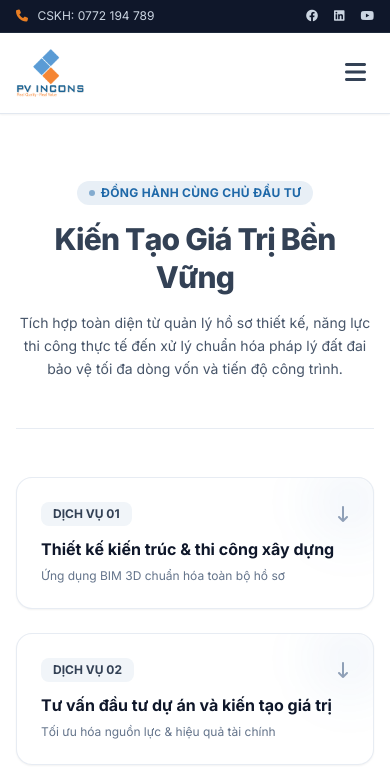
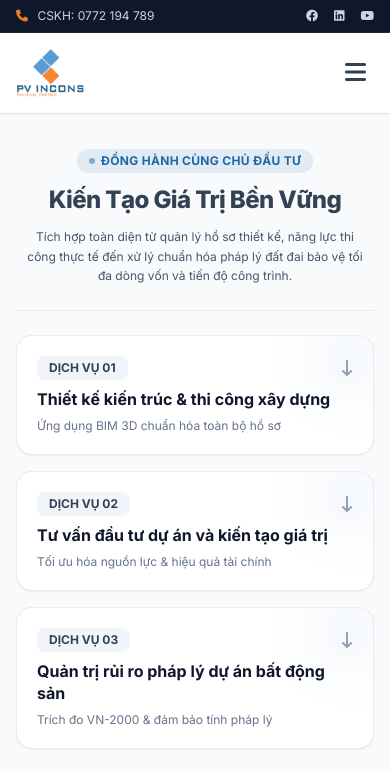
Before and after one commit to pvincons/cloud, a plain HTML site: page services.html in a window 390 px wide. Shown: the top 771 px of the page. Drawn offline with nearby package versions, Linux system fonts and the light colour scheme.

Commit message:
Add files via upload

```diff
--- a/services.html
+++ b/services.html
@@ -37,38 +37,40 @@
 
     <main>
         <!-- HERO SECTION: Tối giản, Tinh tế, Khai trương tầm nhìn -->
-        <section class="bg-white border-b border-slate-200/80 py-16 sm:py-24">
-            <div class="max-w-7xl mx-auto px-4 sm:px-5 lg:px-8">
-                <div class="text-center max-w-3xl mx-auto space-y-4 mb-10">
-                    <!-- Tagline phụ -->
+        <section class="py-8 sm:py-16 bg-slate-50">
+            <div class="max-w-7xl mx-auto px-4 sm:px-6 lg:px-8">
+
+                <!-- Khối Tiêu đề (Giảm mb-10 xuống mb-6 trên mobile) -->
+                <div class="text-center max-w-3xl mx-auto space-y-3 sm:space-y-4 mb-6 sm:mb-10">
                     <span
                         class="inline-flex items-center gap-1.5 px-3 py-1 rounded-full text-xs font-bold bg-brand-blue/10 text-brand-blue tracking-wide uppercase">
                         <span class="w-1.5 h-1.5 rounded-full bg-brand-blue animate-pulse"></span>
                         Đồng Hành Cùng Chủ Đầu Tư
                     </span>
 
-                    <!-- Tiêu đề chính -->
-                    <h2 class="text-3xl sm:text-4xl font-extrabold text-slate-700 tracking-tight leading-tight">
+                    <h2 class="text-2xl sm:text-4xl font-extrabold text-slate-700 tracking-tight leading-tight">
                         Kiến Tạo Giá Trị Bền Vững
                     </h2>
 
-                    <!-- Mô tả -->
-                    <p class="text-slate-600 text-sm sm:text-base leading-relaxed">
-                        Tích hợp toàn diện từ quản lý hồ sơ thiết kế, năng lực thi công thực tế đến xử lý chuẩn hóa pháp lý đất đai bảo vệ tối đa dòng vốn và tiến độ công trình.
+                    <p class="text-slate-600 text-xs sm:text-base leading-relaxed px-2 sm:px-0">
+                        Tích hợp toàn diện từ quản lý hồ sơ thiết kế, năng
+                        lực thi công thực tế đến xử lý chuẩn hóa pháp lý đất đai bảo
+                        vệ tối đa dòng vốn và tiến độ công trình.
                     </p>
                 </div>
 
-                <!-- Nút bấm trượt đến bảng giá dịch vụ -->
-                <div class="grid grid-cols-1 md:grid-cols-3 gap-6 pt-12 mt-12 border-t border-slate-200/80">
+                <!-- Khối chứa 3 nút bấm (Giảm mt-12 & pt-12 xuống mt-6 & pt-6 trên mobile) -->
+                <div
+                    class="grid grid-cols-1 md:grid-cols-3 gap-4 sm:gap-6 pt-6 mt-6 sm:pt-12 sm:mt-12 border-t border-slate-200/80">
 
                     <!-- Mục 1 -->
                     <a href="#dich-vu-1"
-                        class="group relative p-6 bg-white rounded-2xl border border-slate-200/80 shadow-sm hover:shadow-xl hover:border-brand-blue/50 hover:-translate-y-1.5 transition-all duration-300 flex flex-col justify-between overflow-hidden cursor-pointer">
+                        class="group relative p-5 sm:p-6 bg-white rounded-2xl border border-slate-200/80 shadow-sm hover:shadow-xl hover:border-brand-blue/50 hover:-translate-y-1.5 transition-all duration-300 flex flex-col justify-between overflow-hidden cursor-pointer">
                         <div
                             class="absolute -right-4 -top-4 w-20 h-20 bg-brand-blue/5 rounded-full blur-xl group-hover:bg-brand-blue/15 transition-all duration-300">
                         </div>
                         <div>
-                            <div class="flex items-center justify-between mb-3">
+                            <div class="flex items-center justify-between mb-2 sm:mb-3">
                                 <span
                                     class="text-xs font-bold px-3 py-1 bg-slate-100 text-slate-700 rounded-lg group-hover:bg-brand-blue group-hover:text-white transition-colors duration-300">
                                     DỊCH VỤ 01
@@ -86,12 +88,12 @@
 
                     <!-- Mục 2 -->
                     <a href="#dich-vu-2"
-                        class="group relative p-6 bg-white rounded-2xl border border-slate-200/80 shadow-sm hover:shadow-xl hover:border-brand-blue/50 hover:-translate-y-1.5 transition-all duration-300 flex flex-col justify-between overflow-hidden cursor-pointer">
+                        class="group relative p-5 sm:p-6 bg-white rounded-2xl border border-slate-200/80 shadow-sm hover:shadow-xl hover:border-brand-blue/50 hover:-translate-y-1.5 transition-all duration-300 flex flex-col justify-between overflow-hidden cursor-pointer">
                         <div
                             class="absolute -right-4 -top-4 w-20 h-20 bg-brand-blue/5 rounded-full blur-xl group-hover:bg-brand-blue/15 transition-all duration-300">
                         </div>
                         <div>
-                            <div class="flex items-center justify-between mb-3">
+                            <div class="flex items-center justify-between mb-2 sm:mb-3">
                                 <span
                                     class="text-xs font-bold px-3 py-1 bg-slate-100 text-slate-700 rounded-lg group-hover:bg-brand-blue group-hover:text-white transition-colors duration-300">
                                     DỊCH VỤ 02
@@ -109,12 +111,12 @@
 
                     <!-- Mục 3 -->
                     <a href="#dich-vu-3"
-                        class="group relative p-6 bg-white rounded-2xl border border-slate-200/80 shadow-sm hover:shadow-xl hover:border-brand-blue/50 hover:-translate-y-1.5 transition-all duration-300 flex flex-col justify-between overflow-hidden cursor-pointer">
+                        class="group relative p-5 sm:p-6 bg-white rounded-2xl border border-slate-200/80 shadow-sm hover:shadow-xl hover:border-brand-blue/50 hover:-translate-y-1.5 transition-all duration-300 flex flex-col justify-between overflow-hidden cursor-pointer">
                         <div
                             class="absolute -right-4 -top-4 w-20 h-20 bg-brand-blue/5 rounded-full blur-xl group-hover:bg-brand-blue/15 transition-all duration-300">
                         </div>
                         <div>
-                            <div class="flex items-center justify-between mb-3">
+                            <div class="flex items-center justify-between mb-2 sm:mb-3">
                                 <span
                                     class="text-xs font-bold px-3 py-1 bg-slate-100 text-slate-700 rounded-lg group-hover:bg-brand-blue group-hover:text-white transition-colors duration-300">
                                     DỊCH VỤ 03
@@ -212,7 +214,7 @@
                                     </div>
                                     <div class="flex justify-between items-baseline pt-1">
                                         <span class="text-slate-400">Kết cấu thép & Nhà xưởng</span>
-                                        <span class="font-medium text-slate-300">Theo hồ sơ thiết kế</span>
+                                        <span class="font-medium text-slate-300">Theo thiết kế</span>
                                     </div>
                                 </div>
                             </div>
@@ -290,7 +292,7 @@
                                         <span class="font-bold text-white">Từ 15 Triệu</span>
                                     </div>
                                     <div class="flex justify-between items-baseline pb-3 border-b border-slate-800/60">
-                                        <span class="text-slate-400">Tư vấn quy hoạch & Thiết kế ý tưởng</span>
+                                        <span class="text-slate-400">Tư vấn quy hoạch, thiết kế ý tưởng</span>
                                         <span class="font-bold text-white">Từ 20 Triệu</span>
                                     </div>
                                     <div class="flex justify-between items-baseline pt-1">
@@ -374,7 +376,7 @@
                                         <span class="font-bold text-white">5.0 - 9.0 Triệu</span>
                                     </div>
                                     <div class="flex justify-between items-baseline pb-3 border-b border-slate-800/60">
-                                        <span class="text-slate-400">Dịch vụ cấp phép xây dựng</span>
+                                        <span class="text-slate-400">Dịch vụ giấy phép xây dựng</span>
                                         <span class="font-bold text-white">5.0 - 12.0 Triệu</span>
                                     </div>
                                     <div class="flex justify-between items-baseline pt-1">
```
